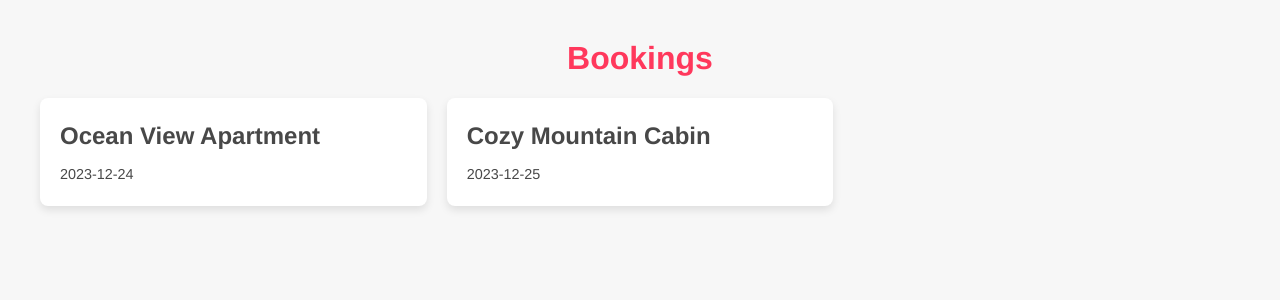
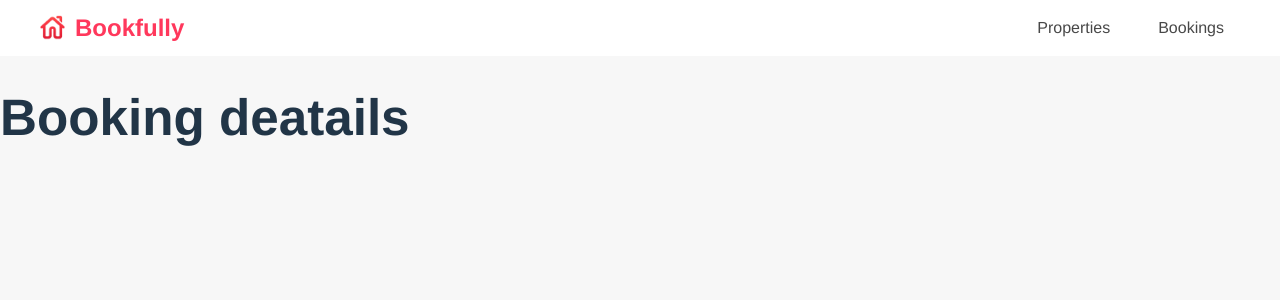
Before and after one commit to eduramme/bookfully, a React (Vite) app: page /bookings/1 in a window 1280 px wide. Shown: the top 300 px of the page. Built offline with nearby package versions, Linux system fonts and the light colour scheme.

Commit message:
create navigation

```diff
--- a/index.html
+++ b/index.html
@@ -9,7 +9,7 @@
     <meta name="msapplication-TileColor" content="#da532c" />
     <meta name="theme-color" content="#ffffff" />
     <meta name="viewport" content="width=device-width, initial-scale=1.0" />
-    <title>Vite + React + TS</title>
+    <title>Bookfully</title>
   </head>
   <body>
     <div id="root"></div>
--- a/package.json
+++ b/package.json
@@ -10,8 +10,10 @@
     "preview": "vite preview"
   },
   "dependencies": {
+    "@types/react-router-dom": "^5.3.3",
     "react": "^18.2.0",
     "react-dom": "^18.2.0",
+    "react-router-dom": "^6.21.1",
     "styled-components": "^6.1.3"
   },
   "devDependencies": {
--- a/src/App.tsx
+++ b/src/App.tsx
@@ -1,90 +1,10 @@
-import React from "react";
-import styled from "styled-components";
-import { colors } from "./styles/theme.ts"; // adjust the path as necessary
-
-// Styled components
-const Container = styled.div`
-  font-family: "Helvetica Neue", sans-serif;
-  color: ${colors.text};
-  max-width: 1200px;
-  margin: 0 auto;
-  padding: 20px;
-  background-color: ${colors.background};
-`;
-
-const Header = styled.header`
-  color: ${colors.primary};
-  margin-bottom: 20px;
-  text-align: center;
-`;
-
-const Title = styled.h1`
-  font-size: 2rem;
-`;
-
-const BookingGrid = styled.div`
-  display: grid;
-  grid-template-columns: repeat(auto-fill, minmax(300px, 1fr));
-  gap: 20px;
-`;
-
-const BookingCard = styled.div`
-  background: ${colors.card};
-  border-radius: 8px;
-  box-shadow: 0 4px 8px rgba(0, 0, 0, 0.1);
-  overflow: hidden;
-  transition: transform 0.2s;
-  &:hover {
-    transform: translateY(-5px);
-    cursor: pointer;
-  }
-`;
-
-const BookingInfo = styled.div`
-  padding: 20px;
-`;
-
-const BookingName = styled.h2`
-  margin: 0 0 10px 0;
-  color: ${colors.text};
-`;
-
-const BookingDate = styled.div`
-  color: ${colors.text};
-  font-size: 0.9rem;
-`;
-
-const AppWrapper = styled.div`
-  width: 100%;
-  background-color: ${colors.background};
-  min-height: 100vh;
-`;
-
-// Sample data for bookings
-const bookings = [
-  { id: 1, name: "Ocean View Apartment", date: "2023-12-24" },
-  { id: 2, name: "Cozy Mountain Cabin", date: "2023-12-25" },
-];
+import AppRoutes from "./routes/AppRoutes";
 
 function App() {
   return (
-    <AppWrapper>
-      <Container>
-        <Header>
-          <Title>Bookings</Title>
-        </Header>
-        <BookingGrid>
-          {bookings.map((booking) => (
-            <BookingCard key={booking.id}>
-              <BookingInfo>
-                <BookingName>{booking.name}</BookingName>
-                <BookingDate>{booking.date}</BookingDate>
-              </BookingInfo>
-            </BookingCard>
-          ))}
-        </BookingGrid>
-      </Container>
-    </AppWrapper>
+    <div className="App">
+      <AppRoutes />
+    </div>
   );
 }
 
--- /dev/null
+++ b/src/components/Header.tsx
@@ -0,0 +1,78 @@
+import React from "react";
+import styled from "styled-components";
+import { Link } from "react-router-dom";
+import { colors } from "../styles/theme";
+
+const HeaderWrapper = styled.header`
+  width: 100%;
+  display: flex;
+  align-items: center;
+  background-color: white;
+`;
+
+const HeaderContainer = styled.header`
+  display: flex;
+  align-items: center;
+  background-color: white;
+  box-shadow: 0 2spx 4px ${colors.shadow};
+  padding: 0.5rem 1rem;
+  max-width: 1200px;
+  width: 100%;
+  margin: auto;
+`;
+
+const Logo = styled.h1`
+  margin: 0 0 0 10px;
+  color: ${colors.primary};
+  font-size: 1.5rem;
+`;
+
+const Nav = styled.nav`
+  margin-left: auto;
+  display: flex;
+  gap: 1rem;
+`;
+
+const StyledLink = styled(Link)`
+  color: ${colors.text};
+  text-decoration: none;
+  padding: 0.5rem 1rem;
+  border-radius: 4px;
+  transition: background-color 0.2s;
+  &:hover {
+    background-color: ${colors.hover};
+    color: white;
+  }
+`;
+
+const LogoImage = styled.img`
+  height: 25px; // Adjust the size as needed
+  width: auto; // Maintain aspect ratio
+  cursor: pointer; // Change cursor to indicate it's clickable
+`;
+
+const LogoContainer = styled.div`
+  display: flex;
+  justify-content: center;
+  align-items: center;
+`;
+
+const Header: React.FC = () => {
+  return (
+    <HeaderWrapper>
+      <HeaderContainer>
+        <LogoContainer>
+          <LogoImage src="/src/assets/logo.png" alt="MyApp Logo" />
+          <Logo>Bookfully</Logo>
+        </LogoContainer>
+
+        <Nav>
+          <StyledLink to="/">Properties</StyledLink>
+          <StyledLink to="/bookings">Bookings</StyledLink>
+        </Nav>
+      </HeaderContainer>
+    </HeaderWrapper>
+  );
+};
+
+export default Header;
--- /dev/null
+++ b/src/pages/BookingDetailsPage.tsx
@@ -0,0 +1,9 @@
+const BookingDetailsPage = () => {
+  return (
+    <div>
+      <h1>Booking deatails</h1>
+    </div>
+  );
+};
+
+export default BookingDetailsPage;
--- /dev/null
+++ b/src/pages/BookingsPage.tsx
@@ -0,0 +1,9 @@
+const BookingsPage = () => {
+  return (
+    <div>
+      <h1>Bookings</h1>
+    </div>
+  );
+};
+
+export default BookingsPage;
--- /dev/null
+++ b/src/pages/PropertiesPage.tsx
@@ -0,0 +1,89 @@
+import styled from "styled-components";
+import { colors } from "./../styles/theme.ts";
+
+const Container = styled.div`
+  font-family: "Helvetica Neue", sans-serif;
+  color: ${colors.text};
+  max-width: 1200px;
+  margin: 0 auto;
+  padding: 20px;
+  background-color: ${colors.background};
+`;
+
+const Header = styled.header`
+  color: ${colors.primary};
+  margin-bottom: 20px;
+  text-align: center;
+`;
+
+const Title = styled.h1`
+  font-size: 2rem;
+`;
+
+const BookingGrid = styled.div`
+  display: grid;
+  grid-template-columns: repeat(auto-fill, minmax(300px, 1fr));
+  gap: 20px;
+`;
+
+const BookingCard = styled.div`
+  background: ${colors.card};
+  border-radius: 8px;
+  box-shadow: 0 4px 8px rgba(0, 0, 0, 0.1);
+  overflow: hidden;
+  transition: transform 0.2s;
+  &:hover {
+    transform: translateY(-5px);
+    cursor: pointer;
+  }
+`;
+
+const BookingInfo = styled.div`
+  padding: 20px;
+`;
+
+const BookingName = styled.h2`
+  margin: 0 0 10px 0;
+  color: ${colors.text};
+`;
+
+const BookingDate = styled.div`
+  color: ${colors.text};
+  font-size: 0.9rem;
+`;
+
+const AppWrapper = styled.div`
+  width: 100%;
+  background-color: ${colors.background};
+  height: 100%;
+`;
+
+// Sample data for bookings
+const bookings = [
+  { id: 1, name: "Ocean View Apartment", date: "2023-12-24" },
+  { id: 2, name: "Cozy Mountain Cabin", date: "2023-12-25" },
+];
+
+function PropertiesPage() {
+  return (
+    <AppWrapper>
+      <Container>
+        <Header>
+          <Title>Bookings</Title>
+        </Header>
+        <BookingGrid>
+          {bookings.map((booking) => (
+            <BookingCard key={booking.id}>
+              <BookingInfo>
+                <BookingName>{booking.name}</BookingName>
+                <BookingDate>{booking.date}</BookingDate>
+              </BookingInfo>
+            </BookingCard>
+          ))}
+        </BookingGrid>
+      </Container>
+    </AppWrapper>
+  );
+}
+
+export default PropertiesPage;
--- /dev/null
+++ b/src/pages/PropertyDetailsPage.tsx
@@ -0,0 +1,9 @@
+const PropertyDetailsPage = () => {
+  return (
+    <div>
+      <h1>Property details</h1>
+    </div>
+  );
+};
+
+export default PropertyDetailsPage;
--- /dev/null
+++ b/src/routes/AppRoutes.tsx
@@ -0,0 +1,33 @@
+import { BrowserRouter as Router, Routes, Route } from "react-router-dom";
+import PropertiesPage from "../pages/PropertiesPage";
+import BookingsPage from "../pages/BookingsPage";
+import PropertyDetailsPage from "../pages/PropertyDetailsPage";
+import BookingDetailsPage from "../pages/BookingDetailsPage";
+import Header from "../components/Header";
+import styled from "styled-components";
+import { colors } from "../styles/theme";
+
+const AppContainer = styled.div`
+  font-family: "Helvetica Neue", sans-serif;
+  margin: 0 auto;
+  background-color: ${colors.background};
+  min-height: 100vh;
+`;
+
+function AppRoutes() {
+  return (
+    <Router>
+      <AppContainer>
+        <Header />
+        <Routes>
+          <Route path="/" element={<PropertiesPage />} />
+          <Route path="/properties/:id" element={<PropertyDetailsPage />} />
+          <Route path="/bookings" element={<BookingsPage />} />
+          <Route path="/bookings/:id" element={<BookingDetailsPage />} />
+        </Routes>
+      </AppContainer>
+    </Router>
+  );
+}
+
+export default AppRoutes;
--- a/src/styles/theme.ts
+++ b/src/styles/theme.ts
@@ -1,12 +1,15 @@
-// theme.ts
 export const colors: {
   primary: string;
   background: string;
   text: string;
   card: string;
+  hover: string;
+  shadow: string;
 } = {
   primary: "#FF385C",
   background: "#F7F7F7",
   text: "#484848",
   card: "#FFFFFF",
+  hover: "#FF5A5F",
+  shadow: "rgba(0, 0, 0, 0.1)",
 };
```
Also changed, not shown: src/assets/logo.png (added), 1 other file (tests, documents, lock files or other folders).
